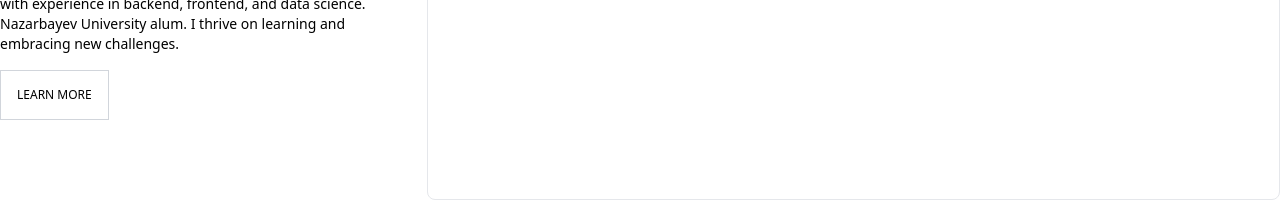
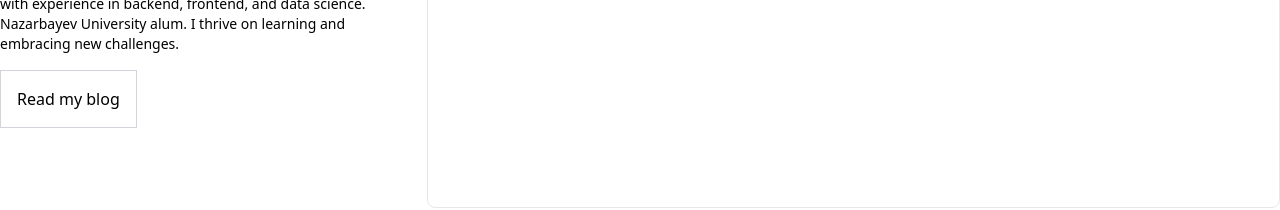
Before and after one commit to aidoskanapyanov/personal-website-nextra, a Next.js app: page / in a window 1280 px wide. Shown: the part 472-682 px from the top of the page. Built offline with nearby package versions, Linux system fonts and the light colour scheme.

Commit message:
Use call to action for /blog

```diff
--- a/components/sidebar/AboutShort.tsx
+++ b/components/sidebar/AboutShort.tsx
@@ -12,10 +12,10 @@ export default function AboutShort({}: Props) {
         alum. I thrive on learning and embracing new challenges.
       </p>
       <Link
-        href="/"
-        className="text-xs p-4 uppercase border border-gray-300 hover:border-gray-400 dark:hover:border-gray-600"
+        href="/blog"
+        className="p-4 border border-gray-300 hover:border-gray-400 dark:hover:border-gray-600"
       >
-        Learn more
+        Read my blog
       </Link>
     </section>
   );
```
